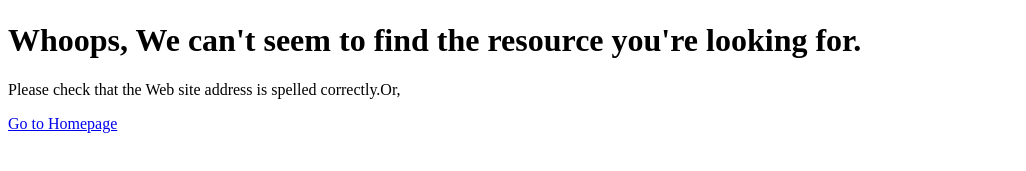
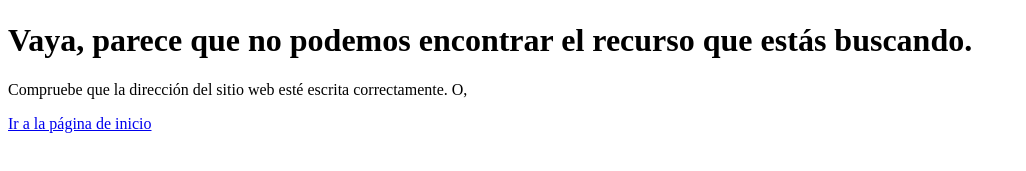
Before and after one commit to Analiapepper/TodoFiesta, a website: page 404.html in a window 1280 px wide. Shown: the part 311-482 px from the top of the page, without its empty margins (0-1026 px from the left). Drawn offline with Linux system fonts and the light colour scheme.

```diff
--- a/404.html
+++ b/404.html
@@ -8,10 +8,10 @@
 <body>
     <title>Page Not Found</title>
 <img src="https://i.ibb.co/W6tgcKQ/softcodeon.gif">
-<h1 class="error-text">Whoops, We can't seem to find the resource you're looking for.</h1>
-<p class="text">Please check that the Web site address is spelled correctly.Or,</p>
+<h1 class="error-text">Vaya, parece que no podemos encontrar el recurso que estás buscando.</h1>
+<p class="text">Compruebe que la dirección del sitio web esté escrita correctamente. O,</p>
 <div class="btn1">
-<a class="error" href="index.html">Go to Homepage</a>
+<a class="error" href="index.html">Ir a la página de inicio</a>
 </div>
 </body>
 </html>
```
Also changed, not shown: sass/Pages/_main-index.scss (+9 -0 lines), css/estilo.css, sass/Components/_header.scss (line endings or trailing spaces), 1 other file.
